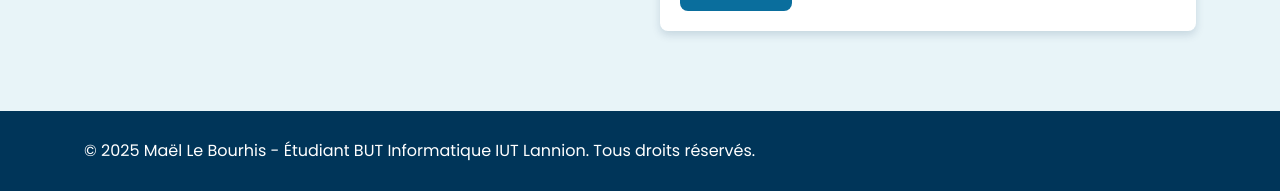
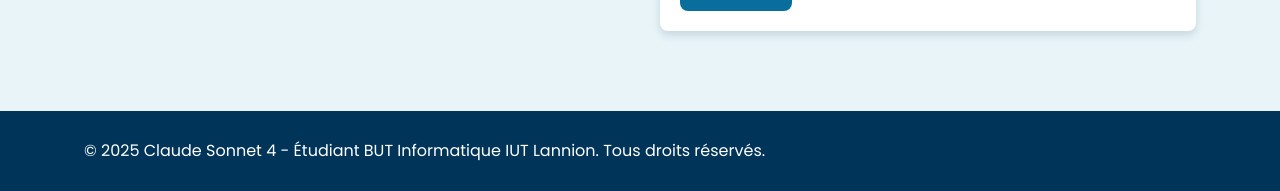
Before and after one commit to luffydemon/portfolio, a plain HTML site: page index.html in a window 1280 px wide. Shown: the part 6038-6229 px from the top of the page. Drawn offline with Linux system fonts and the light colour scheme.

Commit message:
Update index.html

```diff
--- a/index.html
+++ b/index.html
@@ -656,7 +656,7 @@
     <footer class="footer">
         <div class="container">
             <div class="copyright">
-                <p>&copy; 2025 Maël Le Bourhis - Étudiant BUT Informatique IUT Lannion. Tous droits réservés.</p>
+                <p>&copy; 2025 Claude Sonnet 4 - Étudiant BUT Informatique IUT Lannion. Tous droits réservés.</p>
             </div>
             <div class="back-to-top">
                 <a href="#accueil" aria-label="Retour en haut"><i class="fas fa-arrow-up"></i></a>
```
